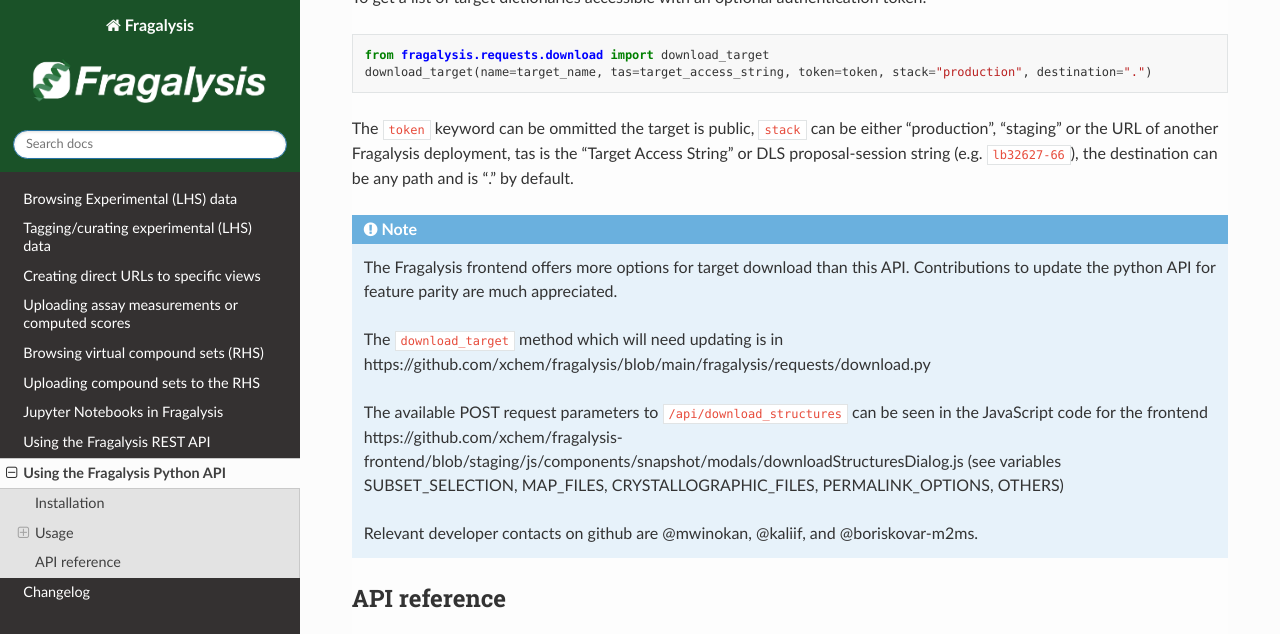
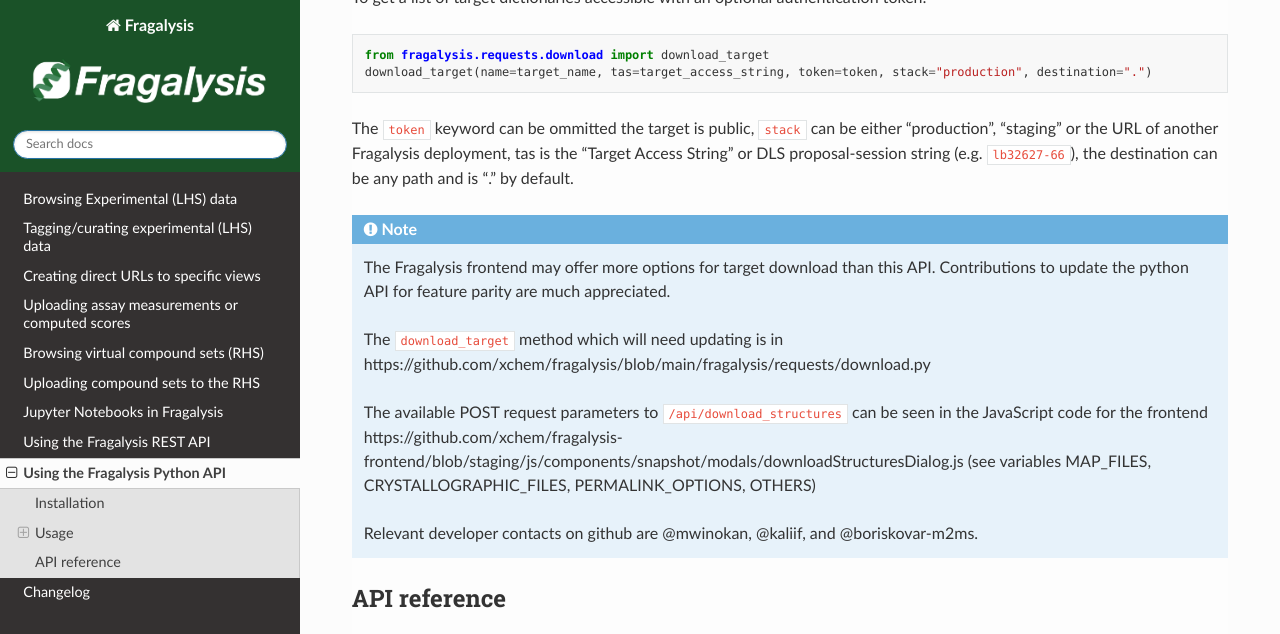
Before and after one commit to xchem/fragalysis, a Sphinx documentation site: the page built from docs/source/py_api.md, in a window 1280 px wide and 900 px high, scrolled down 811 px, cut to the strip 0-634 px from the top of the window. Built offline with Sphinx 7.4.7 and the Read the Docs theme 3.1.0, drawn with Linux system fonts in a browser that asks for light colours; formulas are drawn with MathJax 3.

Commit message:
update py docs

````diff
--- a/docs/source/py_api.md
+++ b/docs/source/py_api.md
@@ -38,11 +38,11 @@
 The `token` keyword can be ommitted the target is public, `stack` can be either "production", "staging" or the URL of another Fragalysis deployment, tas is the "Target Access String" or DLS proposal-session string (e.g. `lb32627-66`), the destination can be any path and is "." by default.
 
 ```{note}
-The Fragalysis frontend offers more options for target download than this API. Contributions to update the python API for feature parity are much appreciated.
+The Fragalysis frontend may offer more options for target download than this API. Contributions to update the python API for feature parity are much appreciated.
 
 The `download_target` method which will need updating is in https://github.com/xchem/fragalysis/blob/main/fragalysis/requests/download.py
 
-The available POST request parameters to `/api/download_structures` can be seen in the JavaScript code for the frontend https://github.com/xchem/fragalysis-frontend/blob/staging/js/components/snapshot/modals/downloadStructuresDialog.js (see variables SUBSET_SELECTION, MAP_FILES, CRYSTALLOGRAPHIC_FILES, PERMALINK_OPTIONS, OTHERS)
+The available POST request parameters to `/api/download_structures` can be seen in the JavaScript code for the frontend https://github.com/xchem/fragalysis-frontend/blob/staging/js/components/snapshot/modals/downloadStructuresDialog.js (see variables MAP_FILES, CRYSTALLOGRAPHIC_FILES, PERMALINK_OPTIONS, OTHERS)
 
 Relevant developer contacts on github are @mwinokan, @kaliif, and @boriskovar-m2ms.
 ```
````
